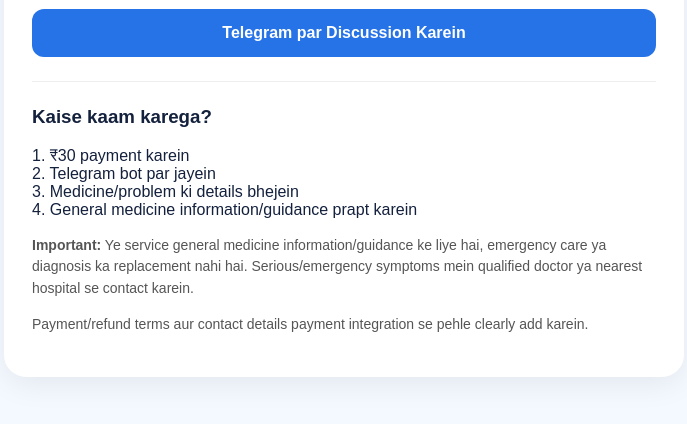
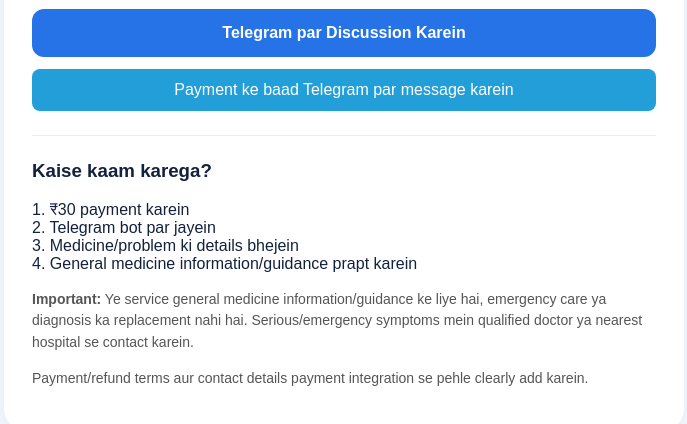
Before and after one commit to ak13000rj14-star/medicalgyani00, a plain HTML site: page index.html in a window 1280 px wide. Shown: the part 292-716 px from the top of the page, without its empty margins (296-983 px from the left). Drawn offline with Linux system fonts and the light colour scheme.

Commit message:
Update index.html

```diff
--- a/index.html
+++ b/index.html
@@ -23,7 +23,10 @@
 <p>Apni medicine ya health-related question ke baare mein general information aur guidance ke liye Telegram par discussion karein.</p>
 <div class="price">₹30</div>
 <a class="btn" href="https://rzp.io/rzp/Y0tRQN2">Pay ₹30</a>
-<a class="btn" href="https://t.me/medicalgyani00">Telegram par Discussion Karein</a>
+<a class="btn" href="https://t.me/medicalgyani00">Telegram par Discussion Karein <a href="https://t.me/Medical_gyani_00" target="_blank"
+   style="display:block;text-align:center;background:#229ED9;color:white;padding:12px;border-radius:8px;text-decoration:none;margin-top:10px;">
+  Payment ke baad Telegram par message karein
+</a>
 <hr>
 <h3>Kaise kaam karega?</h3>
 <p>1. ₹30 payment karein<br>2. Telegram bot par jayein<br>3. Medicine/problem ki details bhejein<br>4. General medicine information/guidance prapt karein</p>
```
